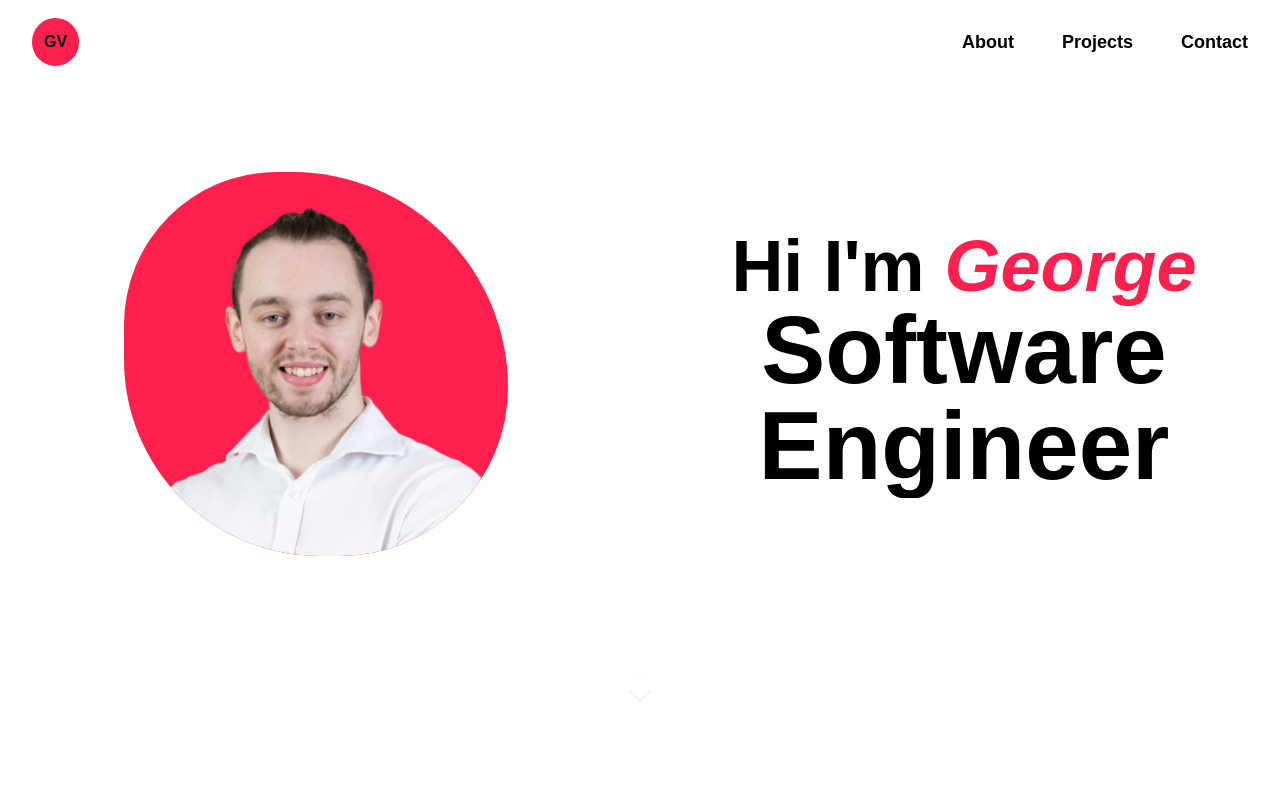
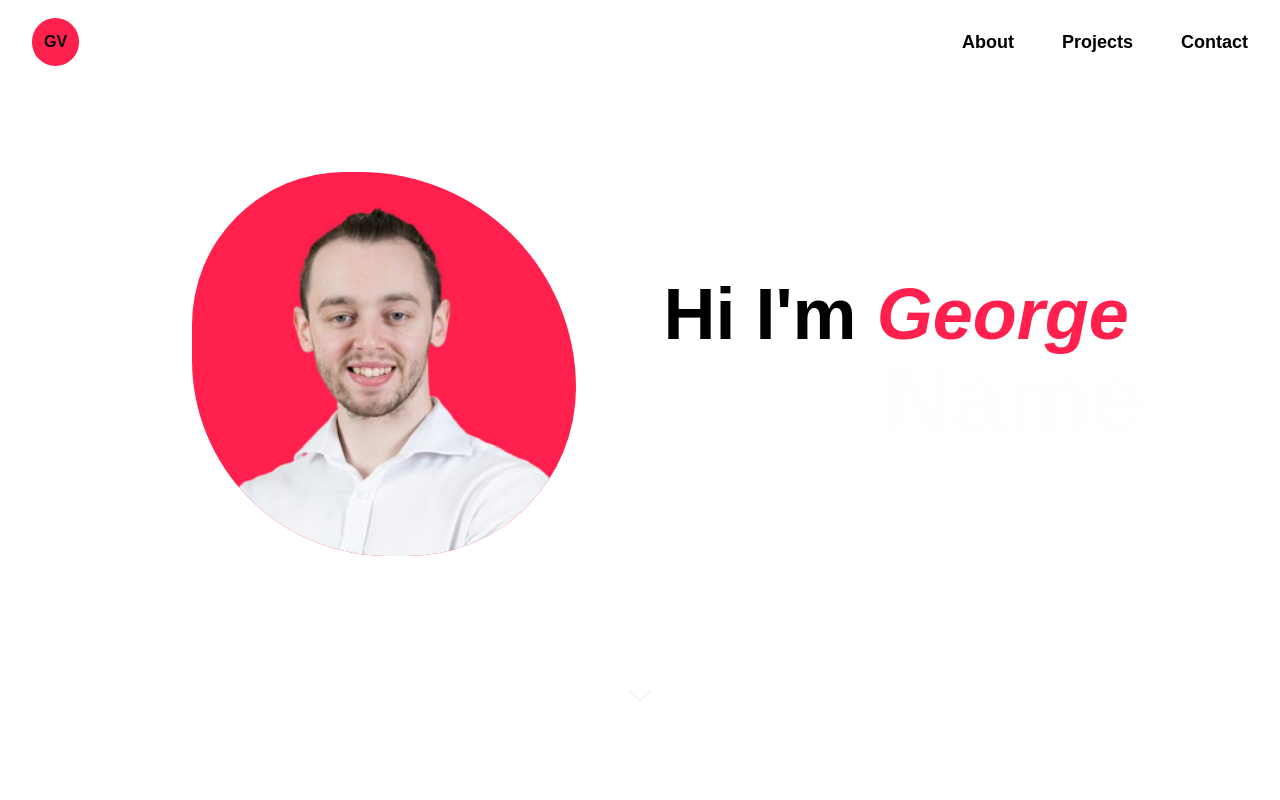
Before and after one commit to Maybol283/Personal-Portfolio, a React (Vite) app in the folder frontend/: page / in a window 1280 px wide. Shown: the top 800 px of the page. Built offline with nearby package versions, Linux system fonts and the light colour scheme.

Commit message:
Updated Animations just needs last touches

```diff
--- a/frontend/src/components/IntroPage.tsx
+++ b/frontend/src/components/IntroPage.tsx
@@ -1,10 +1,16 @@
 import React from "react";
 import headshot from "../assets/HeadshotNoBG.png";
-import { useSpring, animated } from "@react-spring/web";
-import { useEffect } from "react";
-import AnimatedChevron from "../components/SmallComponents/AnimatedChevron";
+import { useSprings, useSpring, animated } from "@react-spring/web";
+import { useEffect, useState } from "react";
+import {
+  AnimatedChevron,
+  Trail,
+} from "../components/SmallComponents/AnimatedItems";
 
 export default function IntroPage() {
+  const [currentIndex, setCurrentIndex] = useState(0);
+  const [monikers, setMonikers] = useState(["Software", "Engineer"]);
+
   const [textChange, textChangeApi] = useSpring(() => ({
     from: { opacity: 0, y: -5, x: -5 },
     to: { opacity: 1, y: 0, x: 0 },
@@ -19,6 +25,17 @@ export default function IntroPage() {
     borderBottomRightRadius: "350px",
     config: { duration: 1000 },
   }));
+
+  const popUp = useSpring({
+    from: { opacity: 0, scale: 0 },
+    to: { opacity: 1, scale: 1 },
+    config: {
+      mass: 2, // Mass of the spring object; increasing it makes the movement feel heavier
+      tension: 250, // Tension of the spring; decreasing it makes the spring less stiff
+      friction: 20, // Friction that opposes the motion; decreasing it allows the spring to oscillate longer
+    },
+    delay: 1000,
+  });
 
   useEffect(() => {
     const changeBorderRadius = () => {
@@ -40,17 +57,26 @@ export default function IntroPage() {
       <div className="gap-4 grid grid-cols-1 sm:grid-cols-2 items-center justify-items-center">
         <div className="">
           <animated.div
-            style={bubbleEffect}
+            style={{ ...popUp, ...bubbleEffect }}
             className="size-48 sm:size-56 md:size-80 lg:size-96 overflow-hidden"
           >
             <img src={headshot} className="bg-palette-1 size-full object-fit" />
           </animated.div>
         </div>
         <div className="text-center overflow-hidden pb-1">
-          <animated.h1 style={textChange} className="subtitle-text">
-            Hi I'm <span className="italic text-palette-1">George</span>
-          </animated.h1>
-          <p className="title-text">Software Engineer</p>
+          <h1 className="subtitle-text">
+            <Trail delayAmount={500} pulse={false} setMonikers={setMonikers}>
+              <span>Hi</span>
+              <span>I'm</span>
+              <span className="italic text-palette-1">George</span>
+            </Trail>
+          </h1>
+          <p className="title-text">
+            <Trail delayAmount={2000} pulse={true} setMonikers={setMonikers}>
+              <span>{monikers[0]}</span>
+              <span>{monikers[1]}</span>
+            </Trail>
+          </p>
         </div>
       </div>
       <div className="flex flex-col items-center justify-items-center sm:mt-10">
--- a/frontend/src/components/SmallComponents/AnimatedChevron.jsx
+++ /dev/null
@@ -1,38 +0,0 @@
-import React from "react";
-import { useTrail, animated } from "@react-spring/web";
-import { ChevronDownIcon } from "@heroicons/react/24/outline";
-import { useEffect } from "react";
-
-export default function AnimatedChevron() {
-  // Number of chevrons
-  const chevronsCount = 3;
-
-  // useTrail hook for orchestrating the chevron animations
-  const [trails, api] = useTrail(3, () => ({
-    from: { opacity: 0 },
-    to: { opacity: 1 },
-    loop: { reverse: true }, // Loop with reverse to make it fade back out
-    config: { duration: 500 },
-    delay: 500,
-    pause: true,
-  }));
-
-  useEffect(() => {
-    // Start the animation with a 2-second delay
-    const timer = setTimeout(() => {
-      api.start({ pause: false });
-    }, 2000);
-
-    return () => clearTimeout(timer); // Clean up the timer on component unmount
-  }, []);
-
-  return (
-    <div className="flex flex-col items-center justify-items-center mt-10">
-      {trails.map((props, index) => (
-        <animated.div key={index} style={props} className="-my-1">
-          <ChevronDownIcon className="w-8 h-8 text-gray-500" />
-        </animated.div>
-      ))}
-    </div>
-  );
-}
--- /dev/null
+++ b/frontend/src/components/SmallComponents/AnimatedItems.jsx
@@ -0,0 +1,78 @@
+import React from "react";
+import { useTrail, animated } from "@react-spring/web";
+import { ChevronDownIcon } from "@heroicons/react/24/outline";
+import { useEffect, useState } from "react";
+
+export function AnimatedChevron() {
+  // Number of chevrons
+  const chevronsCount = 3;
+
+  // useTrail hook for orchestrating the chevron animations
+  const [trails, api] = useTrail(3, () => ({
+    from: { opacity: 0 },
+    to: { opacity: 1 },
+    loop: { reverse: true }, // Loop with reverse to make it fade back out
+    config: { duration: 500 },
+    delay: 500,
+    pause: true,
+  }));
+
+  useEffect(() => {
+    // Start the animation with a 2-second delay
+    const timer = setTimeout(() => {
+      api.start({ pause: false });
+    }, 2000);
+
+    return () => clearTimeout(timer); // Clean up the timer on component unmount
+  }, []);
+
+  return (
+    <div className="flex flex-col items-center justify-items-center mt-10">
+      {trails.map((props, index) => (
+        <animated.div key={index} style={props} className="-my-1">
+          <ChevronDownIcon className="w-8 h-8 text-gray-500" />
+        </animated.div>
+      ))}
+    </div>
+  );
+}
+
+export const Trail = ({ children, delayAmount, pulse, setMonikers }) => {
+  const items = React.Children.toArray(children);
+  const [open, setOpen] = useState(true); // State to control open/close
+  const [initialDelayDone, setInitialDelayDone] = useState(false); // State to manage the initial delay
+  const [firstLoopDone, setFirstLoopDone] = useState(false);
+
+  const [trail, api] = useTrail(items.length, () => ({
+    from: { opacity: 0, transform: "translateY(20px)" },
+    to: {
+      opacity: open ? 1 : 0,
+      transform: open ? "translateY(0px)" : "translateY(20px)",
+    },
+    loop: pulse ? { reverse: true } : null,
+    config: { duration: 1000, mass: 5, tension: 2000, friction: 200 },
+    delay: initialDelayDone ? 0 : delayAmount, // Conditional delay based on whether initial delay is done
+    onRest: () => {
+      if (!firstLoopDone) {
+        console.log("loop done called");
+        setMonikers(["Next", "Name"]);
+        setFirstLoopDone(true); // Ensure setMonikers is called only once after the first loop
+      }
+    },
+  }));
+
+  return (
+    <div>
+      {trail.map((props, index) => (
+        <animated.span
+          key={index}
+          style={props}
+          className={items[index].props.className}
+        >
+          {" "}
+          {items[index].props.children}
+        </animated.span>
+      ))}
+    </div>
+  );
+};
```
